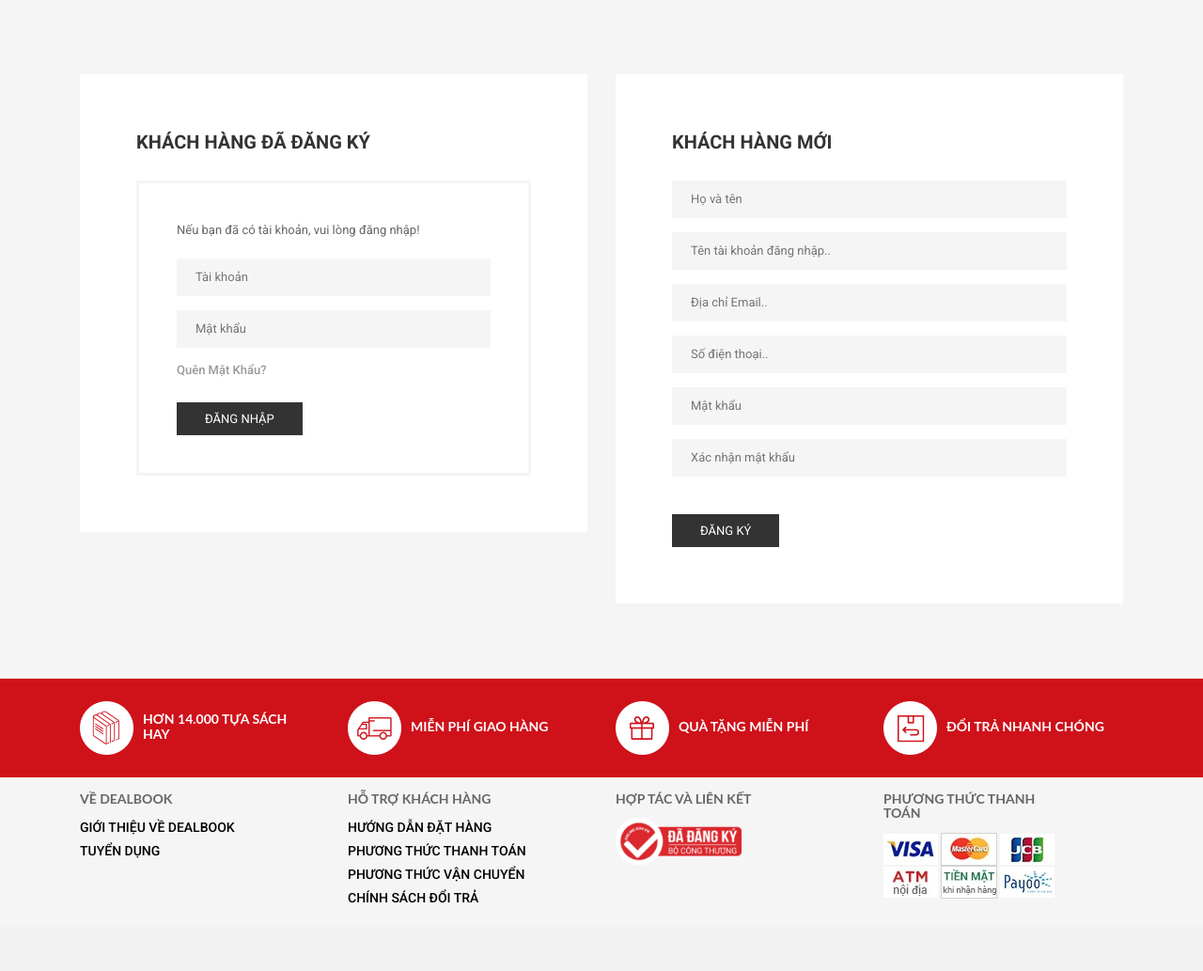
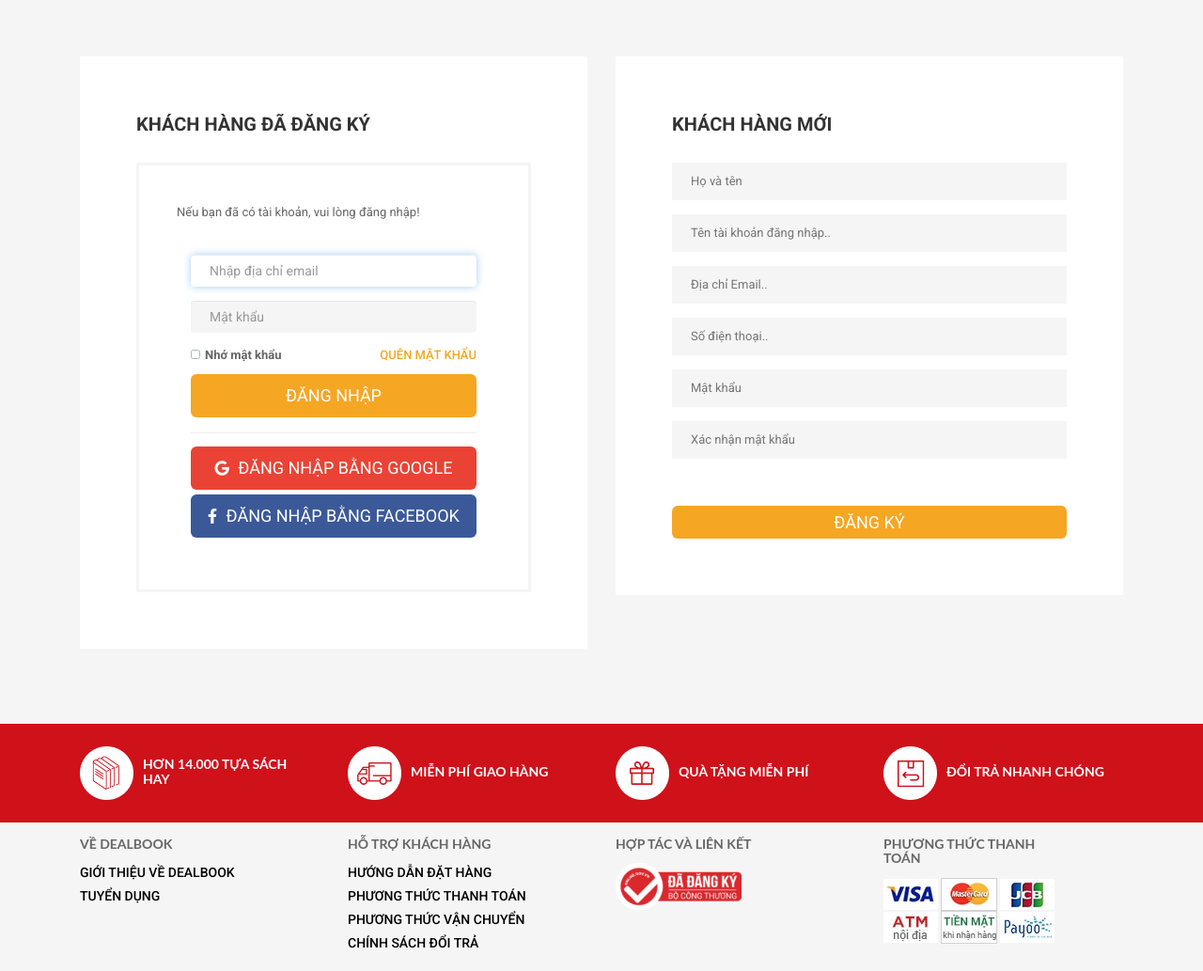
Before and after one commit to hoangviet2602/BookStorePHP_MVC, a PHP site: page /?act=taikhoan in a window 1280 px wide. Shown: the part 405-1438 px from the top of the page at 94% size. Before the commit the page ends 1366 px from the top, so only its background shows below. Run offline with PHP 8.4, Linux system fonts and the light colour scheme; some libraries are stand-ins or nearby versions.

Commit message:
update UI 10/12

```diff
--- a/index.php
+++ b/index.php
@@ -16,10 +16,15 @@ switch ($mod) {
         $controller_obj = new DetailController();
         $controller_obj->list();
         break;
-        case 'category1':
+    case 'category1':
+        require_once('controller/CategoryController.php');
+        $controller_obj = new CategoryController();
+        $controller_obj->list();
+        break;
+        case 'category2':
             require_once('controller/CategoryController.php');
             $controller_obj = new CategoryController();
-            $controller_obj->list();
+            $controller_obj->list2();
             break;
 
     case 'taikhoan':
--- a/view/header_footer/header.php
+++ b/view/header_footer/header.php
@@ -15,11 +15,7 @@
         <div class="container text-center">
             <div class="row">
                 <div class="col-sm-12">
-                    <div class="middel-top">
-                        <div class="left floatleft">
-                            <p><i class="mdi mdi-clock"></i> T2 - CN : 08:00-19:00</p>
-                        </div>
-                    </div>
+
                     <div class="middel-top clearfix">
                         <ul class="clearfix right floatright">
                             <li>
@@ -33,17 +29,21 @@
                                     <?php
                                         if(isset($_SESSION['isLogin_Admin']) ){ ?>
                                         <li><a href="admin/?mod=login">Trang quản lý</a></li>
+
                                   <?php }}else{ ?>
                                     <li><b>Khách hàng</b></li>
                                     <li><a href="?act=taikhoan">Đăng nhập</a></li>
+
                                     <?php } ?>
                                 </ul>
                             </li>
                         </ul>
                         <div class="right floatright widthfull">
-                            <form action="?act=shop" method="post">
-                                <button type="submit"><i class="mdi mdi-magnify"></i></button>
-                                <input type="text" placeholder="Tìm kiếm..." name="keyword"/>
+                            <form action="?act=category2" method="post">
+                            <button type="submit" class="btn" style="background-color: #CF111A; color: white;margin-left:10px">
+                                <i class="fa fa-search"></i>
+                            </button>
+                            <input type="text" placeholder="Tìm kiếm..." name="keyword" />
                             </form>
                         </div>
                     </div>
@@ -55,7 +55,7 @@
         <div class="row">
             <div class="col-sm-2">
                 <div class="logo">
-                <a href="?act=home"  style="margin-left: 50px "><img src="./public/img/Capture.PNG" alt="Sellshop" /></a>
+                <a href="?act=home"   ><img src="./public/img/Capture.PNG" alt="Sellshop" /></a>
                 </div>
             </div>
             <div class="col-sm-8">
@@ -65,13 +65,13 @@
                             <ul style="margin-left:-40px ">
                             <li><a href= style="color : white " >.</a></li>
                                 <li><a href="?act=home" >Trang chủ</a></li>
-                                <li><a href="?act=category">Danh Mục</a>
+                                <li><a href="">Danh Mục</a>
                                 </li>
                                 <li>
                                     <a href="?act=checkout">Thanh Toán</a>
                                 </li>
-                                <li><a href="?act=about">Giới thiệu</a></li>
-                                <li><a href="?act=contact">Liên hệ</a></li>
+                                <li><a href="">Giới thiệu</a></li>
+                                <li><a href="">Liên hệ</a></li>
                             </ul>
                         </nav>
                     </div>
@@ -110,7 +110,7 @@
                         <div class="total">
                             <span>Tổng <strong>= <?=number_format($thanhtien)?> VNĐ</strong></span>
                         </div>
-                        <a class="goto" href="index.php?act=cart">Đến giỏ hàng</a>
+
                         <a class="out-menu" href="index.php?act=checkout">Thanh toán</a>
                     </div>
                 </div>
--- a/view/login/login.php
+++ b/view/login/login.php
@@ -5,10 +5,7 @@
 			<div class="col-xs-12">
 				<div class="pages-title-text text-center">
 					<h2>Đăng nhập</h2>
-					<ul class="text-left">
-						<li><a href="?act=home">Trang chủ</a></li>
-						<li><span> // </span>Đăng nhập</li>
-					</ul>
+
 				</div>
 			</div>
 		</div>
@@ -32,15 +29,39 @@
 									<strong>Thông báo</strong> <?= $_COOKIE['msg1'] ?>
 								</div>
 							<?php } ?>
-							<form action="?act=taikhoan&xuli=dangnhap" method="post" id="form1">
-								<input type="text" name="username" placeholder="Tài khoản" />
-								<input type="password" name="password" placeholder="Mật khẩu" />
-								<a class="forget" href="#">Quên mật khẩu?</a>
-								<div class="submit-text">
-									<button name="submit" type="submit" form="form1">Đăng nhập</button>
-								</div>
-							</form>
+
+							<div class="modal-body">
+                    <form action="?act=taikhoan&xuli=dangnhap" method="post" id="form1">
+                        <div class="form-label-group">
+                            <input type="text" class="form-control" placeholder="Nhập địa chỉ email" name="username"
+                                required autofocus>
+                        </div>
+
+                        <div class="form-label-group">
+                            <input type="password" class="form-control" placeholder="Mật khẩu" name="password" required>
+                        </div>
+
+                        <div class="custom-control custom-checkbox mb-3">
+                            <input type="checkbox" class="custom-control-input" id="customCheck1">
+                            <label class="custom-control-label" for="customCheck1">Nhớ mật khẩu</label>
+                            <a href="#" class="float-right text-decoration-none" style="color: #F5A623">Quên mật
+                                khẩu</a>
+                        </div>
+
+                        <button class="btn btn-lg btn-block btn-signin text-uppercase text-white" type="submit" form="form1" name="submit"
+                            style="background: #F5A623">Đăng nhập</button>
+                        <hr class="my-4">
+                        <button class="btn btn-lg btn-google btn-block text-uppercase" type="submit"><i
+                                class="fab fa-google mr-2"></i> Đăng nhập bằng Google</button>
+                        <button class="btn btn-lg btn-facebook btn-block text-uppercase" type="submit"><i
+                                class="fab fa-facebook-f mr-2"></i> Đăng nhập bằng Facebook</button>
+                    </form>
+                	</div>
+
 						</div>
+
+
+
 					</div>
 				</div>
 			</div>
@@ -63,10 +84,16 @@
 							<input type="password" name="password" placeholder="Mật khẩu" minlength="6" required />
 							<input type="password" name="check_password" placeholder="Xác nhận mật khẩu" minlength="6" required />
 							<div class="submit-text coupon">
-								<button type="submit" form="form2">Đăng ký</button>
+
+								<button class="btn btn-lg btn-block btn-signin text-uppercase text-white mt-3" type="submit" form="form2"
+                            style="background: #F5A623">Đăng ký</button>
 							</div>
 						</form>
 					</div>
+
+
+
+
 				</div>
 			</div>
 		</div>
--- a/view/shop/shop.php
+++ b/view/shop/shop.php
@@ -36,8 +36,8 @@
     <section class="breadcrumbbar">
         <div class="container">
             <ol class="breadcrumb mb-0 p-0 bg-transparent">
-                <li class="breadcrumb-item"><a href="index.html">Trang chủ</a></li>
-                <li class="breadcrumb-item active"><a href="sach-kinh-te.html">Sách kinh tế - kỹ năng</a></li>
+               <!--   <li class="breadcrumb-item"><a href="index.html">Sách</a></li>-->
+
             </ol>
         </div>
     </section>
@@ -66,6 +66,7 @@
                 <!-- các sản phẩm  -->
                 <div class="items">
                     <div class="row">
+
                     <?php if(isset($value))  { ?>
                         <?php foreach($value as $row) { ?>
                             <div class="col-lg-3 col-md-4 col-xs-6 item DeanGraziosi">
```
Also changed, not shown: controller/CategoryController.php (+12 -1 lines), model/category.php (+14 -0 lines), view/cart/cart.php (+6 -20 lines), view/order/checkout.php (+3 -5 lines), view/product-detail/product-detail.php (+6 -16 lines).
